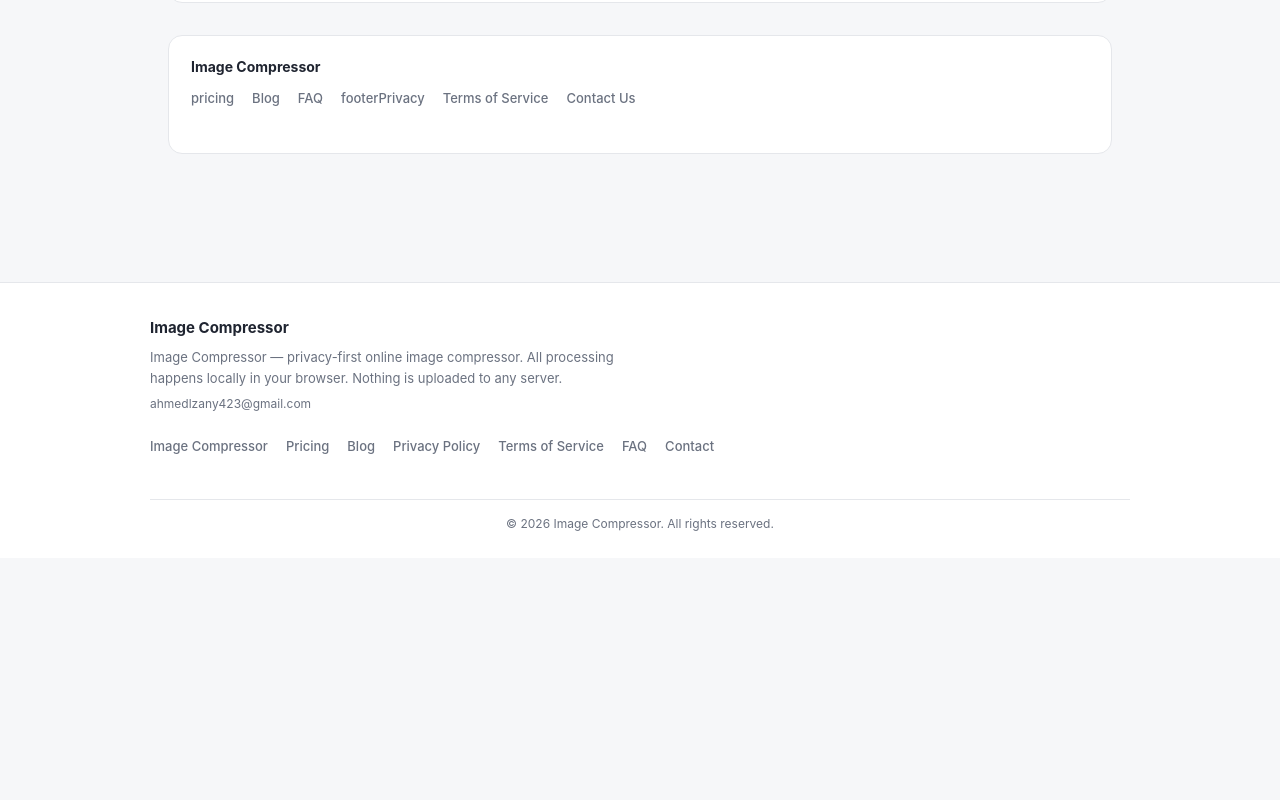
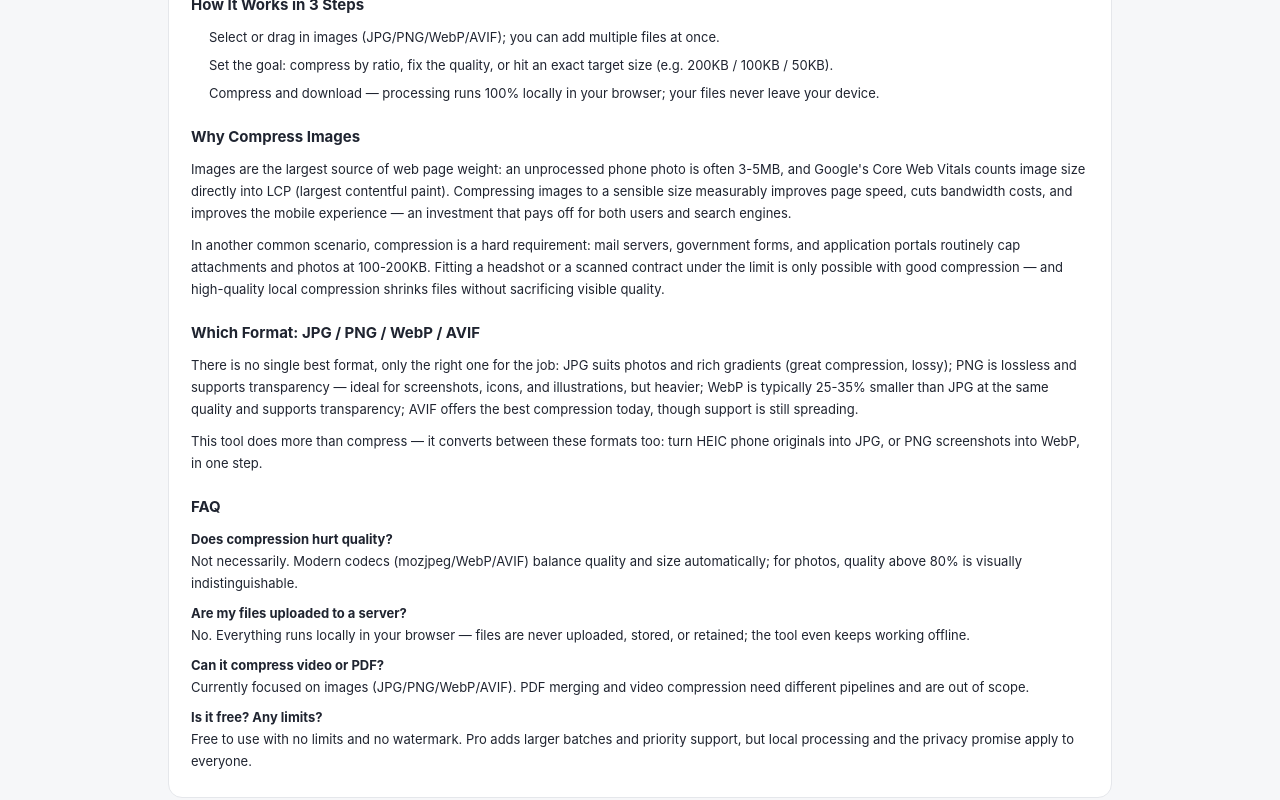
Before and after one commit to 863683348/image-compressor-saas, a Next.js app: page / in a window 1280 px wide. Shown: the part 1000-1800 px from the top of the page. Before the commit the page ends 1558 px from the top, so only its background shows below. Built offline with nearby package versions, Linux system fonts and the light colour scheme; no server answers.

Commit message:
content: expand homepage SEO copy — how-it-works, why-compress, format guide, FAQ (zh/en)

```diff
--- a/src/components/SeoContent.tsx
+++ b/src/components/SeoContent.tsx
@@ -86,6 +86,89 @@ export function SeoContent({ lang }: { lang: Lang }) {
             </li>
           ))}
         </ul>
+
+        <h2 style={{ fontSize: 15, fontWeight: 700, margin: "20px 0 8px", color: "var(--text)" }}>
+          {lang === "zh" ? "三步完成压缩" : "How It Works in 3 Steps"}
+        </h2>
+        <ol style={{ fontSize: 13, color: "var(--text)", paddingLeft: 18, margin: 0 }}>
+          <li style={{ marginBottom: 6 }}>
+            {lang === "zh"
+              ? "选择或拖入图片（JPG/PNG/WebP/AVIF），可一次添加多个文件。"
+              : "Select or drag in images (JPG/PNG/WebP/AVIF); you can add multiple files at once."}
+          </li>
+          <li style={{ marginBottom: 6 }}>
+            {lang === "zh"
+              ? "设定目标：按比例压缩、固定质量，或精确目标大小（如 200KB / 100KB / 50KB）。"
+              : "Set the goal: compress by ratio, fix the quality, or hit an exact target size (e.g. 200KB / 100KB / 50KB)."}
+          </li>
+          <li style={{ marginBottom: 6 }}>
+            {lang === "zh"
+              ? "一键压缩并下载——处理 100% 在你的浏览器本地完成，文件从未离开你的设备。"
+              : "Compress and download — processing runs 100% locally in your browser; your files never leave your device."}
+          </li>
+        </ol>
+
+        <h2 style={{ fontSize: 15, fontWeight: 700, margin: "20px 0 8px", color: "var(--text)" }}>
+          {lang === "zh" ? "为什么需要压缩图片" : "Why Compress Images"}
+        </h2>
+        <p style={{ fontSize: 13, color: "var(--text)", margin: "0 0 10px" }}>
+          {lang === "zh"
+            ? "图片是网页体积的最大来源：一张未经处理的手机照片动辄 3-5MB，而 Google 的 Core Web Vitals 直接把图片大小计入 LCP（首屏加载）指标。把图片压缩到合理大小，能显著提升页面速度、降低带宽成本、改善移动端体验，这是对用户和搜索引擎都友好的投入。"
+            : "Images are the largest source of web page weight: an unprocessed phone photo is often 3-5MB, and Google's Core Web Vitals counts image size directly into LCP (largest contentful paint). Compressing images to a sensible size measurably improves page speed, cuts bandwidth costs, and improves the mobile experience — an investment that pays off for both users and search engines."}
+        </p>
+        <p style={{ fontSize: 13, color: "var(--text)", margin: 0 }}>
+          {lang === "zh"
+            ? "在另一个常见场景里，压缩是刚需：邮件服务器、政府表格、招聘系统普遍限制附件和照片在 100-200KB。把证件照或合同扫描件压到限制以内，才能顺利上传和发送——而高质量的本地压缩能让文件变小而不牺牲可见画质。"
+            : "In another common scenario, compression is a hard requirement: mail servers, government forms, and application portals routinely cap attachments and photos at 100-200KB. Fitting a headshot or a scanned contract under the limit is only possible with good compression — and high-quality local compression shrinks files without sacrificing visible quality."}
+        </p>
+
+        <h2 style={{ fontSize: 15, fontWeight: 700, margin: "20px 0 8px", color: "var(--text)" }}>
+          {lang === "zh" ? "JPG / PNG / WebP / AVIF 怎么选" : "Which Format: JPG / PNG / WebP / AVIF"}
+        </h2>
+        <p style={{ fontSize: 13, color: "var(--text)", margin: "0 0 10px" }}>
+          {lang === "zh"
+            ? "没有绝对最好的格式，只有最合适的场景：JPG 适合照片和色彩丰富的图像，压缩率好但会损失细节；PNG 无损、支持透明，适合截图、图标和插画，但体积偏大；WebP 在同等画质下通常比 JPG 再小 25-35%，并支持透明；AVIF 压缩率最高，但兼容性仍在普及中。"
+            : "There is no single best format, only the right one for the job: JPG suits photos and rich gradients (great compression, lossy); PNG is lossless and supports transparency — ideal for screenshots, icons, and illustrations, but heavier; WebP is typically 25-35% smaller than JPG at the same quality and supports transparency; AVIF offers the best compression today, though support is still spreading."}
+        </p>
+        <p style={{ fontSize: 13, color: "var(--text)", margin: 0 }}>
+          {lang === "zh"
+            ? "本工具不仅能压缩，还能在这些格式之间转换：把 HEIC 手机原图转成 JPG、把 PNG 截图转成 WebP，一步完成。"
+            : "This tool does more than compress — it converts between these formats too: turn HEIC phone originals into JPG, or PNG screenshots into WebP, in one step."}
+        </p>
+
+        <h2 style={{ fontSize: 15, fontWeight: 700, margin: "20px 0 8px", color: "var(--text)" }}>
+          {lang === "zh" ? "常见问题（FAQ）" : "FAQ"}
+        </h2>
+        <div style={{ fontSize: 13, color: "var(--text)" }}>
+          <p style={{ margin: "0 0 8px" }}>
+            <strong>{lang === "zh" ? "压缩会损画质吗？" : "Does compression hurt quality?"}</strong>
+            <br />
+            {lang === "zh"
+              ? "可以做到几乎无损。现代压缩算法（mozjpeg/WebP/AVIF）会在目标大小内自动平衡质量与体积；照片类内容在 80% 以上质量时，肉眼几乎察觉不到差异。"
+              : "Not necessarily. Modern codecs (mozjpeg/WebP/AVIF) balance quality and size automatically; for photos, quality above 80% is visually indistinguishable."}
+          </p>
+          <p style={{ margin: "0 0 8px" }}>
+            <strong>{lang === "zh" ? "我的文件会被上传到服务器吗？" : "Are my files uploaded to a server?"}</strong>
+            <br />
+            {lang === "zh"
+              ? "不会。所有处理都在你的浏览器本地完成，文件不上传、不落盘、不留存，断网也能继续使用。"
+              : "No. Everything runs locally in your browser — files are never uploaded, stored, or retained; the tool even keeps working offline."}
+          </p>
+          <p style={{ margin: "0 0 8px" }}>
+            <strong>{lang === "zh" ? "能压缩视频或 PDF 吗？" : "Can it compress video or PDF?"}</strong>
+            <br />
+            {lang === "zh"
+              ? "目前专注于图片（JPG/PNG/WebP/AVIF）。PDF 合并与视频压缩需要不同的处理管线，不在本工具范围内。"
+              : "Currently focused on images (JPG/PNG/WebP/AVIF). PDF merging and video compression need different pipelines and are out of scope."}
+          </p>
+          <p style={{ margin: 0 }}>
+            <strong>{lang === "zh" ? "免费吗？有次数限制吗？" : "Is it free? Any limits?"}</strong>
+            <br />
+            {lang === "zh"
+              ? "免费使用，无次数限制，无水印。Pro 提供更大批量与优先支持，但本地处理与隐私承诺对所有用户一致。"
+              : "Free to use with no limits and no watermark. Pro adds larger batches and priority support, but local processing and the privacy promise apply to everyone."}
+          </p>
+        </div>
       </div>
 
       <div
```
